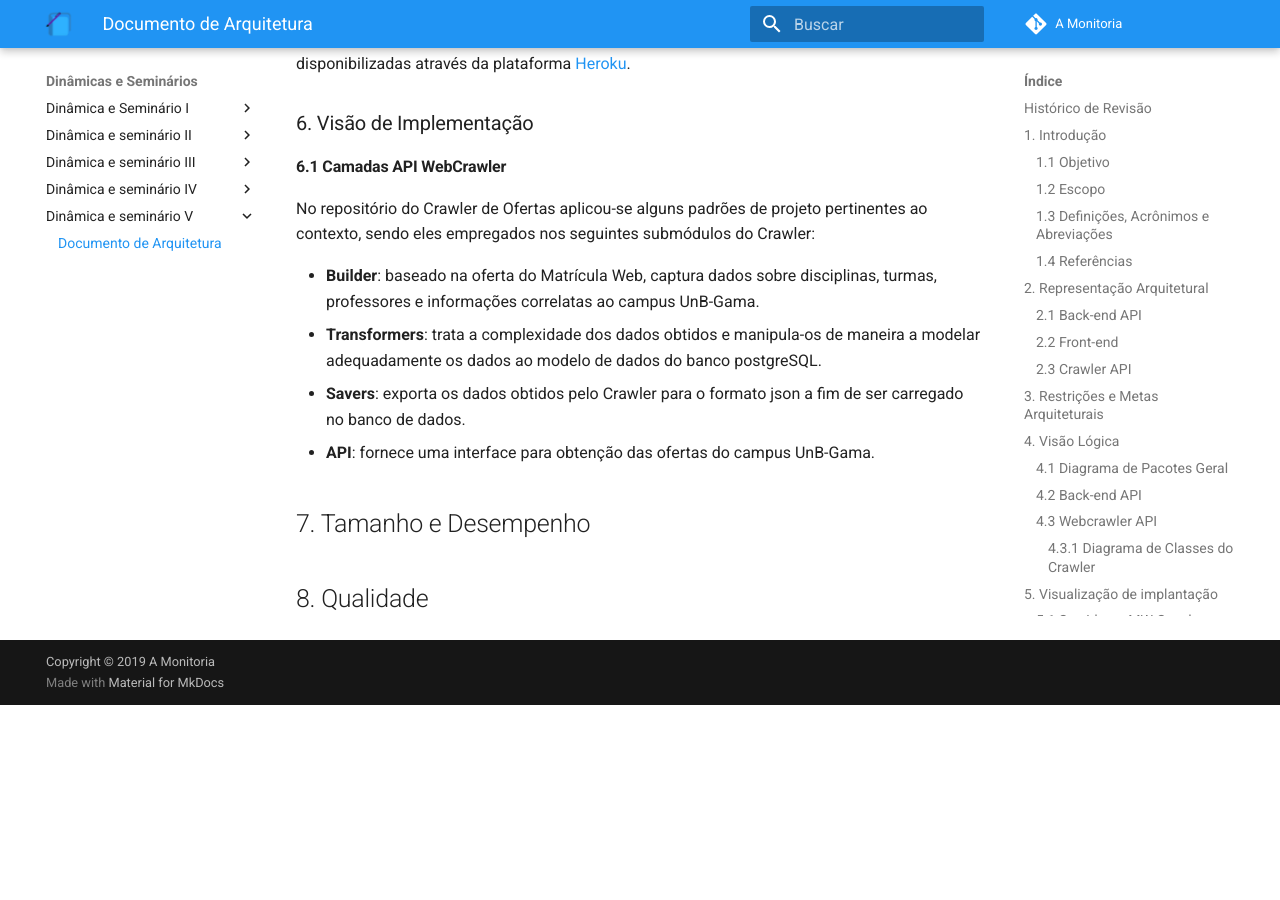
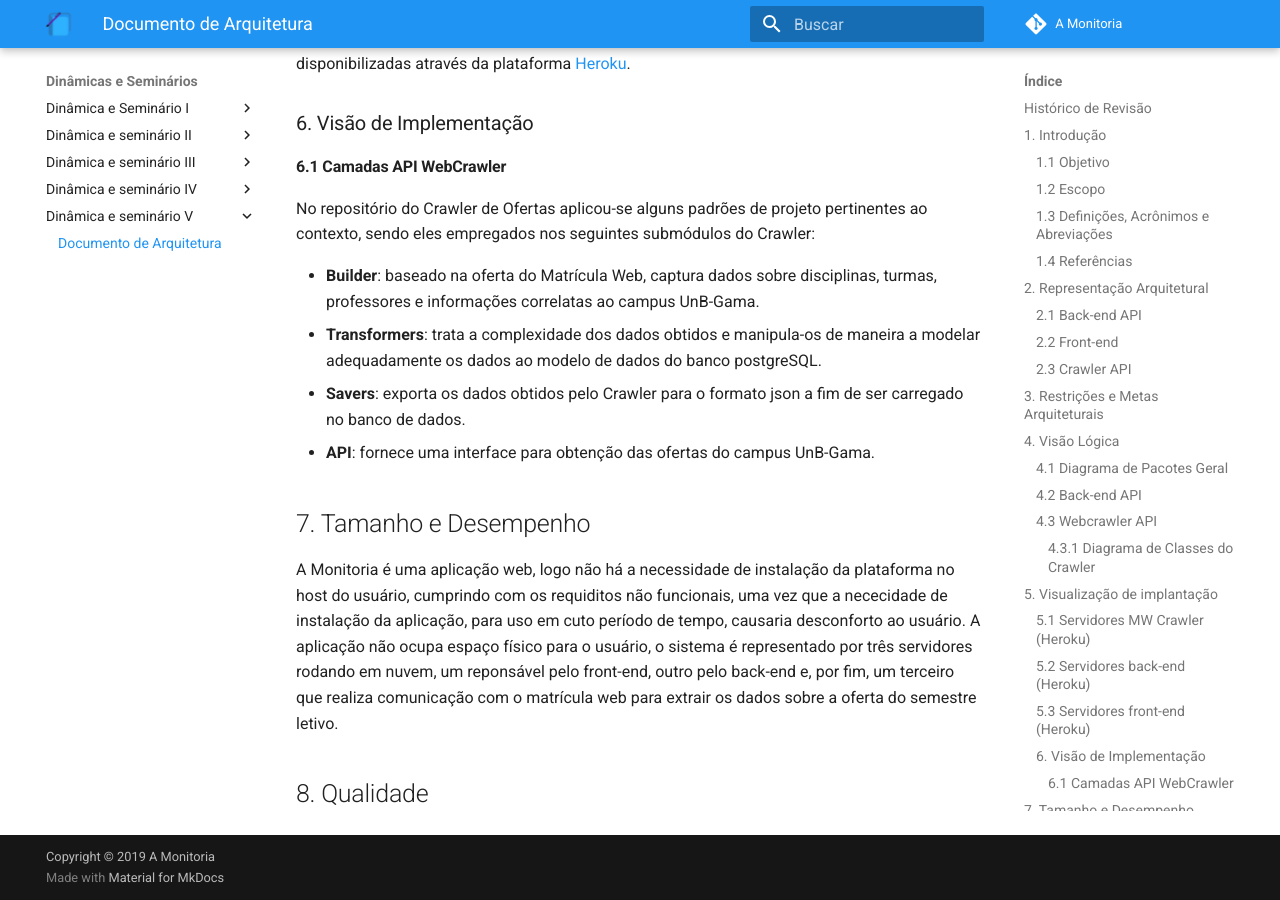
Before and after one commit to 2019-2-arquitetura-desenho/wiki, an MkDocs documentation site: the page built from docs/dinamica_seminario_V/documento_arquitetura.md, in a window 1280 px wide and 900 px high, scrolled down 7925 px. Built offline with MkDocs 1.6.1 and Material for MkDocs 9.7.7, drawn with Linux system fonts in a browser that asks for light colours; comment, search, counter and statistics services are not loaded; old or Windows-style settings are respelled for this version of MkDocs; before the commit the page ends 8630 px from its top, so only the background shows below that.

Commit message:
add topic seven

```diff
--- a/docs/dinamica_seminario_V/documento_arquitetura.md
+++ b/docs/dinamica_seminario_V/documento_arquitetura.md
@@ -150,5 +150,6 @@ No repositório do Crawler de Ofertas aplicou-se alguns padrões de projeto pert
 
 ## 7. Tamanho e Desempenho
 
+A Monitoria é uma aplicação web, logo não há a necessidade de instalação da plataforma no host do usuário, cumprindo com os requiditos não funcionais, uma vez que a nececidade de instalação da aplicação, para uso em cuto período de tempo, causaria desconforto ao usuário. A aplicação não ocupa espaço físico para o usuário, o sistema é representado por três servidores rodando em nuvem, um reponsável pelo front-end, outro pelo back-end e, por fim, um terceiro que realiza comunicação com o matrícula web para extrair os dados sobre a oferta do semestre letivo.
 
 ## 8. Qualidade
```
